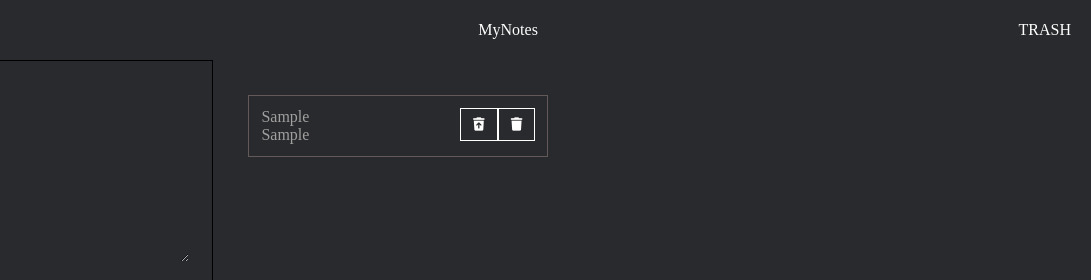
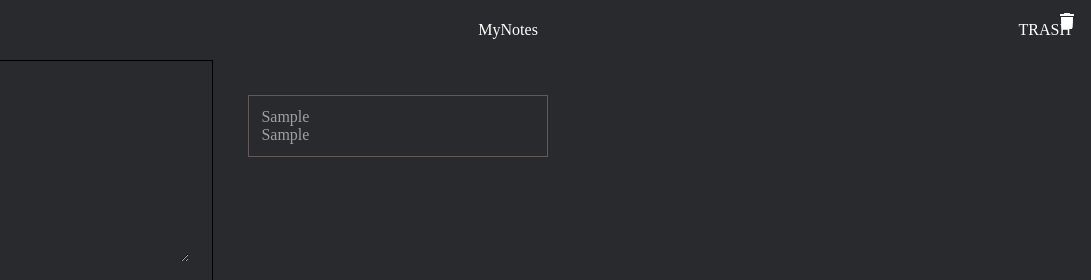
Before and after one commit to aasthad27/KeepNotes, a plain HTML site: page index.html in a window 1280 px wide. Both pictures are taken after typing "Sample", "Sample" into the empty fields and a click on the button "Add". Shown: the top 280 px of the page, 189-1280 px from the left. Drawn offline with Linux system fonts and the light colour scheme.

Commit message:
"changes"

```diff
--- a/style.css
+++ b/style.css
@@ -77,9 +77,9 @@ button{
     background:transparent;
 }
 
-.deleteNote{
+/* .deleteNote{
     float:right;
-}
+} */
 #trash{
     width:fit-content;
     height: fit-content;
@@ -91,6 +91,17 @@ button{
     width: 30%
 
 }
-.deleteTrash{
+/* .deleteTrash{
     float:right;
+} */
+.deleteNote,
+.deleteTrash {
+    background: none;
+    color: white;
+    border: none;
+    cursor: pointer;
+    font-size: 16px;
+    position: absolute; /*  position the delete icon absolutely */
+    top: 5px; /*  position to vertically center the icon */
+    right: 5px; /*  position the delete icon at the extreme right */
 }
```
